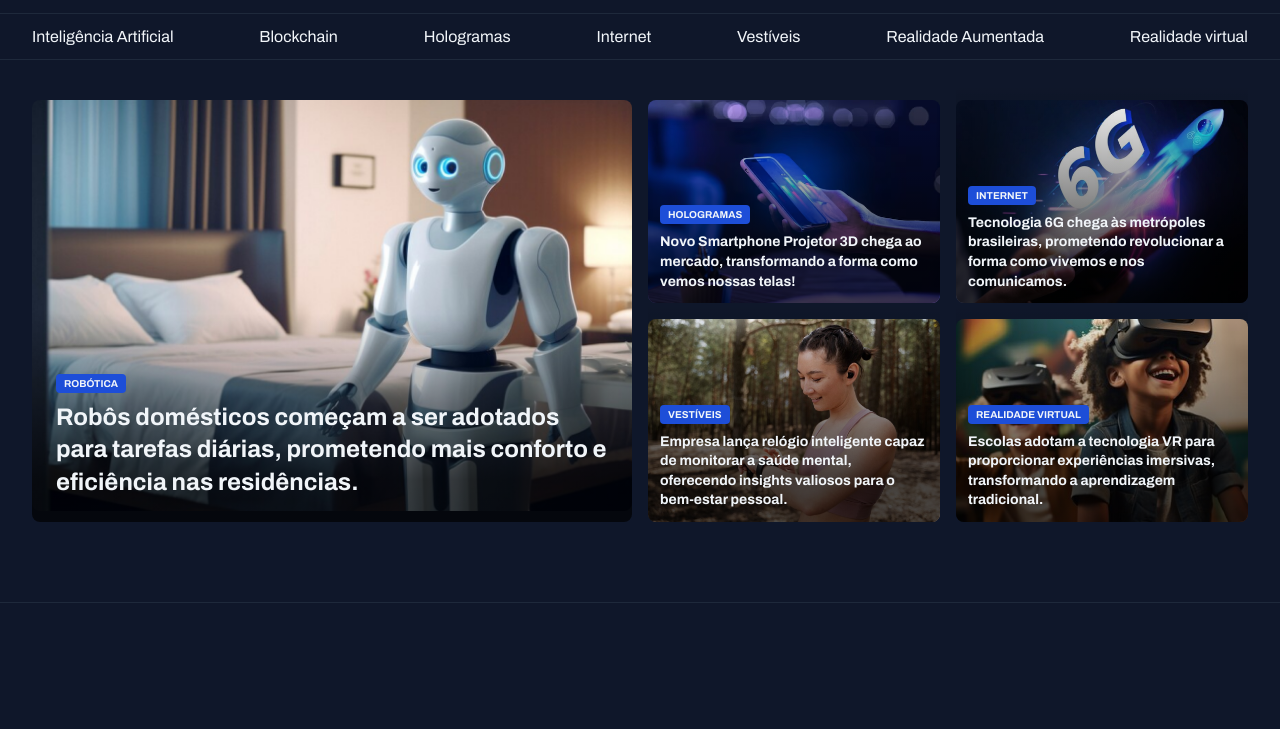
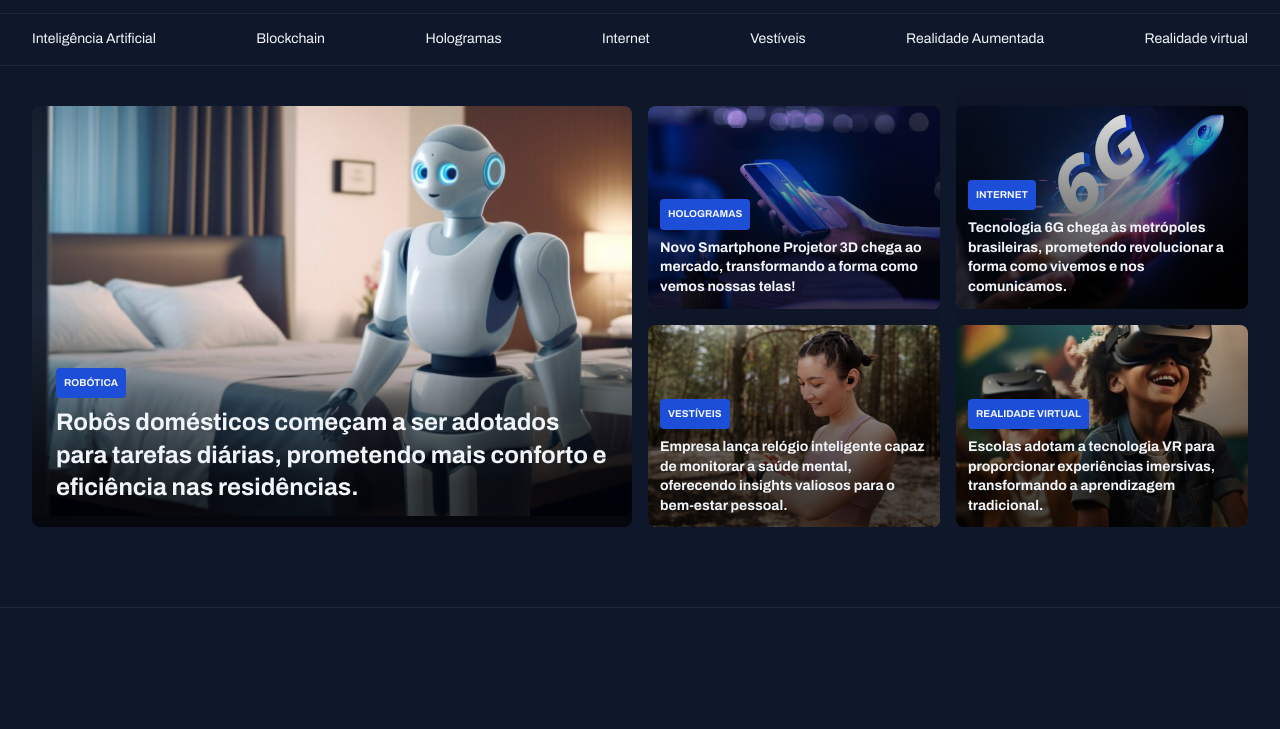
Before and after one commit to joaoa21/portal-noticias, a plain HTML site: page index.html in a window 1280 px wide. Shown: the part 71-800 px from the top of the page. Drawn offline with Linux system fonts and the light colour scheme.

Commit message:
atualizações pré reset

```diff
--- a/style/global.css
+++ b/style/global.css
@@ -2,10 +2,6 @@
     margin: 0;
     padding: 0;
     box-sizing: border-box;
-    font-family: "Archivo", sans-serif;
-    color: var(--text-color-primary);
-    background-color: var(--bg-color);
-    font-size: 16px;
     list-style: none;
 }
 
@@ -16,13 +12,46 @@
     --stroke-color: #1E293B;
     --text-color-primary: #F1F5F9;
     --text-color-secondary: #CBD5E1;
+
+    --text-span: 600 14px/145% "Archivo", sans-serif;
+    --text-sm: 400 14px/160% "Archivo", sans-serif;
+}
+
+body {
+    font-family: "Archivo", sans-serif;
+    font-size: 16px;
+    color: var(--text-color-primary);
+    background-color: var(--bg-color);
+    font-weight: 400;
+    line-height: 140%;
+}
+
+a {
+    text-decoration: none;
+    color: inherit;
+}
+
+a:hover {
+    color: var(--brand-color-light);
 }
 
 h1 {
     color: var(--brand-color-light);
     font-size: 24px;
     line-height: 135%;
-    font-weight: 900;
+    font-weight: 800;
+}
+
+h2 {
+    font-size: 16px;
+    line-height: 140%;
+    font-weight: 800;
+}
+
+h3 {
+    font-size: 14px;
+    line-height: 140%;
+    font-weight: 800;
 }
 
 .container {
--- a/style/section-principal.css
+++ b/style/section-principal.css
@@ -8,17 +8,13 @@
 }
 
 #principal div:nth-child(1) {
-      grid-column-start: 1;
-      grid-column-end: 3;
-      grid-row-start: 1;
-      grid-row-end: 3;
+      grid-column: 1/3;
+      grid-row: 1/3;
 }
 
 #principal div:nth-child(2) {
-      grid-column-start: 3;
-      grid-column-end: 4;
-      grid-row-start: 1;
-      grid-row-end: 2;
+      grid-column: 3/4;
+      grid-row: 1/2;
 }
 
 .blog-card {
@@ -29,6 +25,7 @@
       width: 100%;
       display: block;
       border-radius: 8px;
+      object-fit: cover;
 }
 
 .overlay {
@@ -69,7 +66,6 @@
 }
 
 .titulo-imagem-principal {
-      max-width: 560px;
       font-size: 24px;
       line-height: 135%;
       font-weight: 700;
```
Also changed, not shown: 1 other file.
